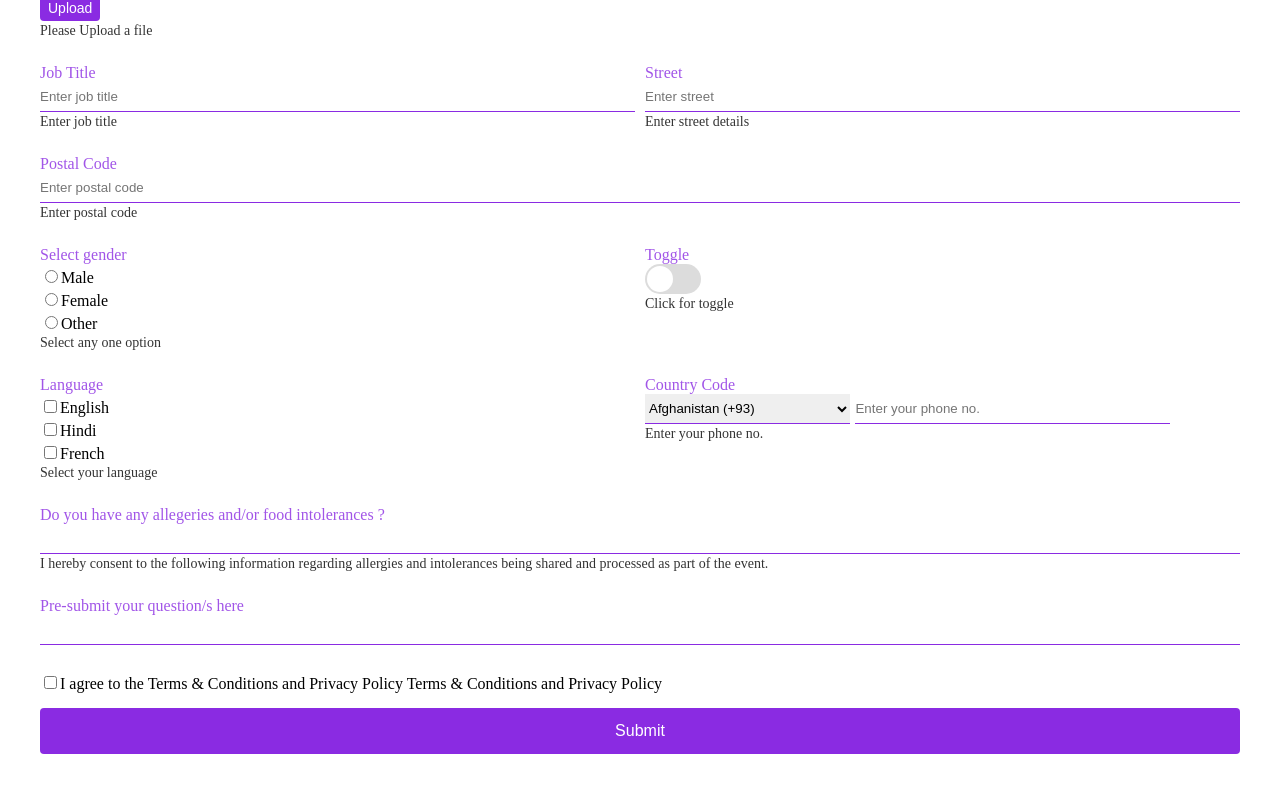
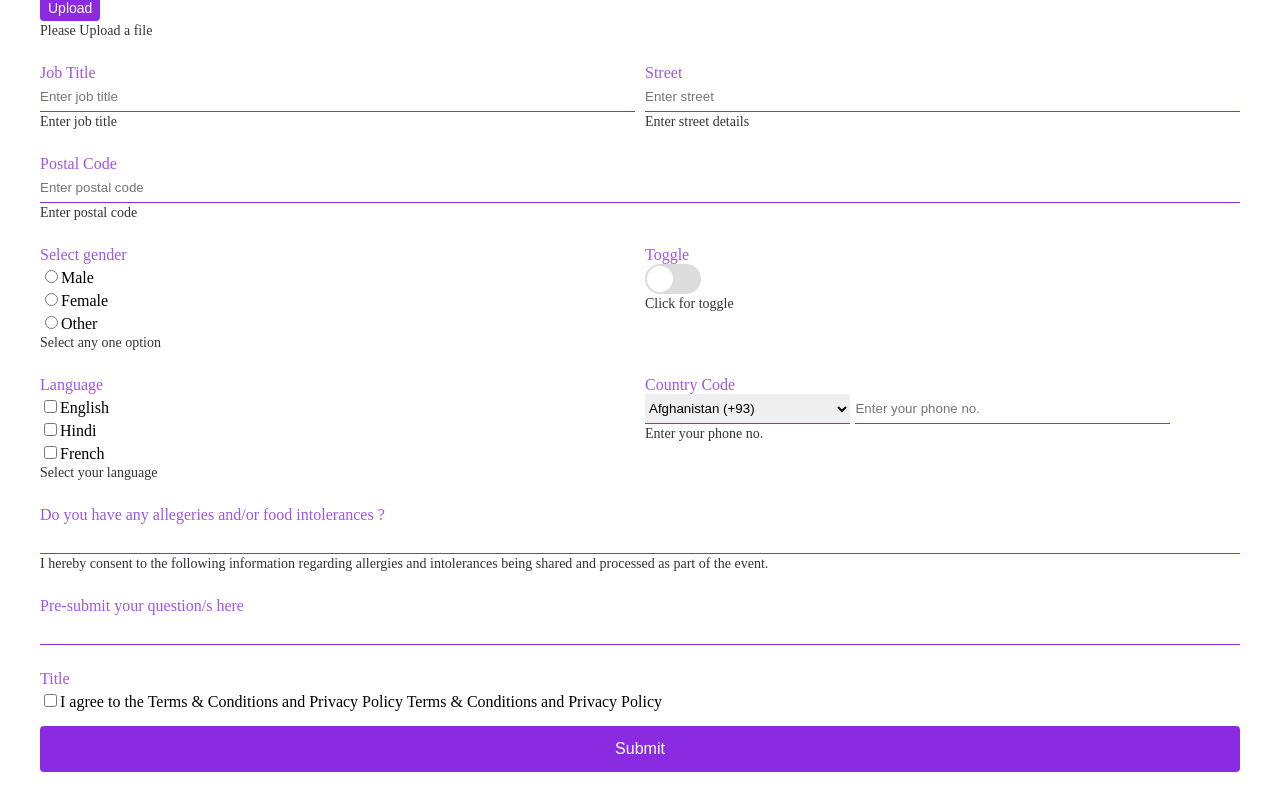
Before and after one commit to mithyalabs/react-forms-lite, a React (Vite) app: page / in a window 1280 px wide. Shown: the part 1009-1819 px from the top of the page. Built offline with nearby package versions, Linux system fonts and the light colour scheme.

Commit message:
new change

```diff
--- a/src/App.tsx
+++ b/src/App.tsx
@@ -3,6 +3,7 @@ import "./App.scss";
 import * as Yup from "yup";
 import {FormActionProps} from "./lib/ml-form-builder"
 import ReactForm from "./lib/ReactForm"
+
 
 const myActionConfig = {
   submitButtonLayout:"fullWidth"
@@ -121,7 +122,7 @@ const rgistrationconfig = [
           { value: "french", name: "French" },
         ],
         label: "Language",
-        emptyItem: "Select something",
+
         helperText: "Select your language",
       },
     },
@@ -161,6 +162,7 @@ const rgistrationconfig = [
       //   { value: "Mrs", name: "Mrs" },
       //   { value: "Miss", name: "Miss" },
       // ],
+      label: "Title",
       booleanLabel:"I agree to the Terms & Conditions and Privacy Policy Terms & Conditions and Privacy Policy",
     },
 
@@ -325,7 +327,7 @@ function App() {
     language: Yup.array().min(1, "Required").required("Required"),
     allergies: Yup.string().required("Required"),
     submitquestions: Yup.string().required("Required"),
-    agreement: Yup.array().min(1, "Required").required("Required"),
+    agreement: Yup.boolean().required("Required"),
     file: Yup.mixed().required("Required")
     .test('fileSize', 'File size must be less than 5 MB', (value) => {
       return value && value.size <= 5 * 1024 * 1024;
@@ -348,7 +350,8 @@ function App() {
           setLoading(true);
           console.log(values);
           setTimeout(() => setLoading(false), 200);
-        } }       />
+        } }
+        />
 
 
     <ReactForm
@@ -362,7 +365,9 @@ function App() {
           console.log(values);
           setTimeout(() => setLoading(false), 1000);
         }}
-        />
+
+
+/>
 
 
 
--- a/src/lib/ReactForm.tsx
+++ b/src/lib/ReactForm.tsx
@@ -2,6 +2,7 @@ import { Formik, FormikValues } from "formik";
 import React from "react";
 import MLFormBuilder, {FormActionProps} from "../lib/ml-form-builder";
 export * from "../lib/ml-form-builder/index";
+
 export interface ReactFormProps extends FormikValues {
   formId?: string;
   isInProgress?: boolean;
```
